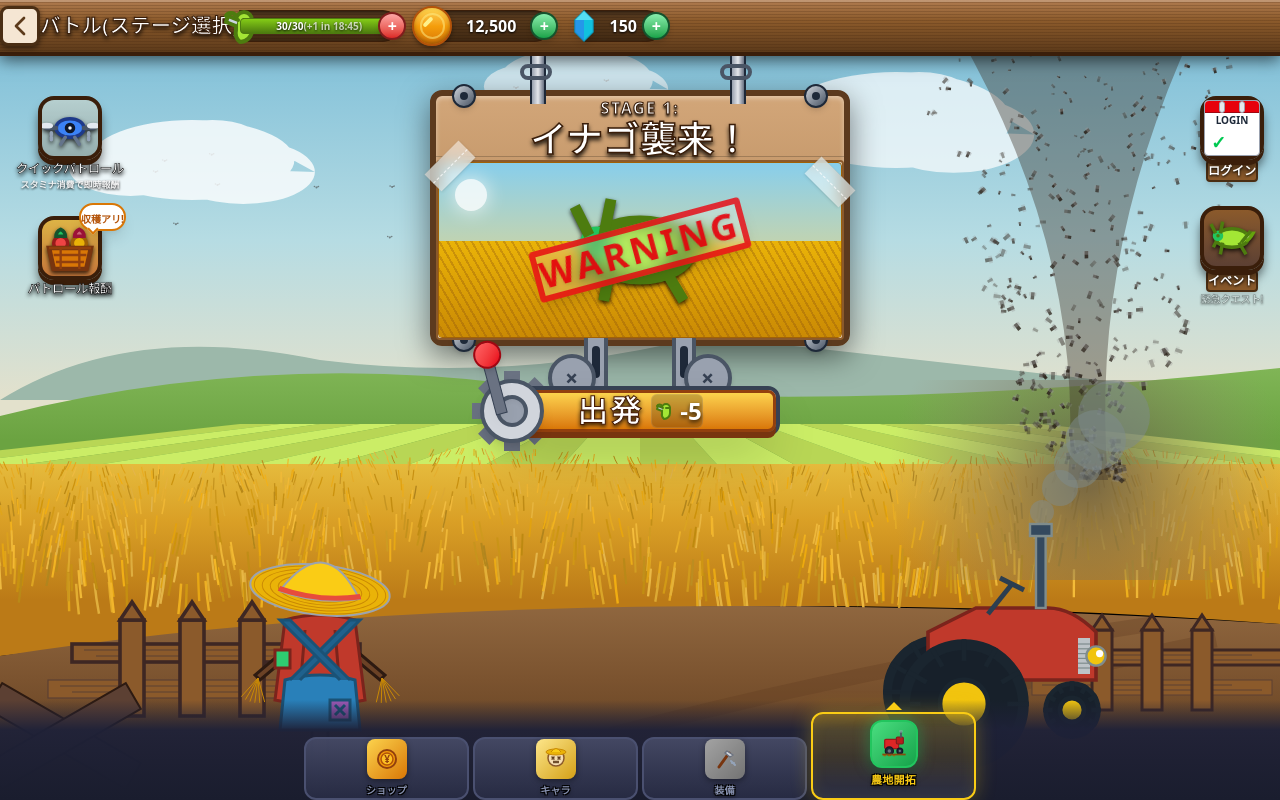
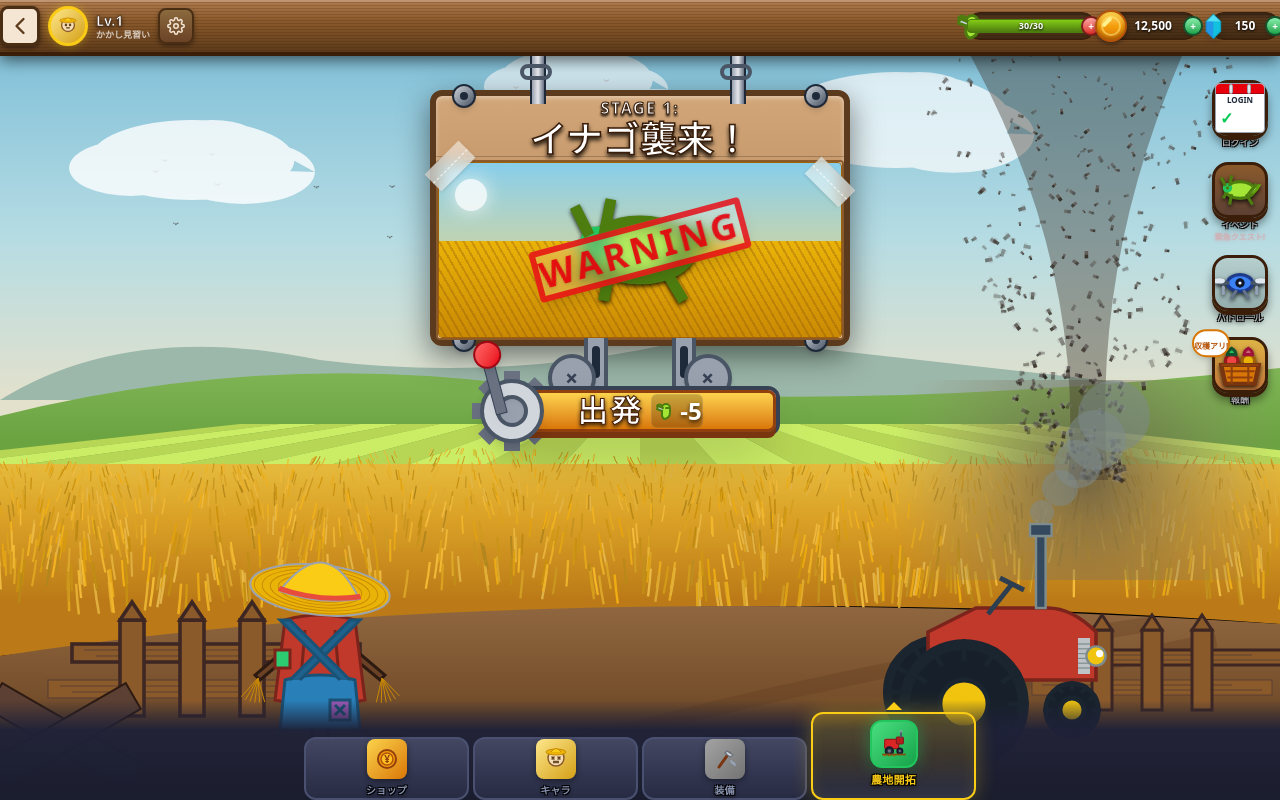
Before and after one commit to Shogo9050/-, a React (Vite) app: page / in a window 1280 px wide. Built offline with nearby package versions, Linux system fonts and the light colour scheme.

Commit message:
上部UI整理: 左上にプレイヤーアイコン・戻る・設定、右上にリソース横並び、全サイドボタンを右側に統合

```diff
--- a/src/components/Home.tsx
+++ b/src/components/Home.tsx
@@ -466,7 +466,7 @@ export const Home: React.FC<HomeProps> = ({ onStart }) => {
 
       {/* ======================= TOP BAR ======================= */}
       <div className="absolute top-0 left-0 w-full z-40">
-        <div className="relative w-full h-14 flex items-center px-4"
+        <div className="relative w-full h-14 flex items-center justify-between px-3"
           style={{
             background: 'linear-gradient(180deg, #b07c50 0%, #8b5a2b 40%, #5c3a1a 100%)',
             borderBottom: '4px solid #3a1e0a',
@@ -475,46 +475,70 @@ export const Home: React.FC<HomeProps> = ({ onStart }) => {
           {/* Wood grain overlay */}
           <div className="absolute inset-0 opacity-20 pointer-events-none" style={{ backgroundImage: 'repeating-linear-gradient(180deg, transparent, transparent 2px, #3a1e0a 2px, #3a1e0a 3px)' }} />
 
-          {/* Back btn */}
-          <button className="relative w-10 h-10 rounded-lg flex items-center justify-center shrink-0 border-[3px] border-[#4a2e14] bg-[#f5e6d3] shadow-[0_2px_5px_rgba(0,0,0,0.5)] active:translate-y-1">
-            <ChevronLeft className="text-[#5c3a1a] w-8 h-8 font-black" />
-          </button>
+          {/* ===== LEFT: Back + Player Icon + Settings ===== */}
+          <div className="flex items-center gap-2 relative z-10">
+            {/* Back btn */}
+            <button className="w-10 h-10 rounded-lg flex items-center justify-center shrink-0 border-[3px] border-[#4a2e14] bg-[#f5e6d3] shadow-[0_2px_5px_rgba(0,0,0,0.5)] active:translate-y-1">
+              <ChevronLeft className="text-[#5c3a1a] w-7 h-7" />
+            </button>
 
-          <span className="text-white font-black text-xl tracking-wide ml-4 mr-auto drop-shadow-[0_2px_2px_rgba(0,0,0,0.8)]" style={{ WebkitTextStroke: '1px #3a1e0a' }}>
-            バトル(ステージ選択)
-          </span>
+            {/* Player Level Icon */}
+            <div className="flex items-center gap-2">
+              <div className="w-10 h-10 rounded-full border-[3px] border-[#facc15] overflow-hidden flex items-center justify-center shadow-[0_0_10px_rgba(250,204,21,0.4)]"
+                style={{ background: 'linear-gradient(135deg, #fde68a, #d4a017)' }}>
+                <svg viewBox="0 0 24 24" width="22" height="22" fill="none">
+                  <circle cx="12" cy="11" r="7" fill="#f5deb3" stroke="#8b5a2b" strokeWidth="1.5" />
+                  <ellipse cx="12" cy="6" rx="9" ry="2.5" fill="#eab308" stroke="#ca8a04" strokeWidth="0.8" />
+                  <path d="M8 6Q12 0 16 6" fill="#facc15" stroke="#ca8a04" strokeWidth="0.8" />
+                  <path d="M9 10l1.5 1.5M10.5 10l-1.5 1.5" stroke="#5c3a1a" strokeWidth="1.2" strokeLinecap="round" />
+                  <path d="M13.5 10l1.5 1.5M15 10l-1.5 1.5" stroke="#5c3a1a" strokeWidth="1.2" strokeLinecap="round" />
+                  <path d="M10 14h4" stroke="#5c3a1a" strokeWidth="1.2" />
+                </svg>
+              </div>
+              <div className="flex flex-col">
+                <span className="text-white font-black text-sm leading-tight drop-shadow-[0_1px_2px_rgba(0,0,0,0.8)]" style={{ WebkitTextStroke: '0.5px #3a1e0a' }}>Lv.1</span>
+                <span className="text-white/70 text-[9px] font-bold leading-tight">かかし見習い</span>
+              </div>
+            </div>
 
-          <div className="flex gap-4 sm:gap-8 items-center mr-4">
+            {/* Settings btn */}
+            <button className="w-9 h-9 rounded-lg flex items-center justify-center shrink-0 border-2 border-[#4a2e14] shadow-[0_2px_4px_rgba(0,0,0,0.4)] active:translate-y-0.5"
+              style={{ background: 'linear-gradient(180deg, #8b6a3e, #6b4226)' }}>
+              <svg viewBox="0 0 24 24" width="18" height="18" fill="none" stroke="#f5e6d3" strokeWidth="2" strokeLinecap="round" strokeLinejoin="round">
+                <circle cx="12" cy="12" r="3" />
+                <path d="M19.4 15a1.65 1.65 0 0 0 .33 1.82l.06.06a2 2 0 0 1-2.83 2.83l-.06-.06a1.65 1.65 0 0 0-1.82-.33 1.65 1.65 0 0 0-1 1.51V21a2 2 0 0 1-4 0v-.09A1.65 1.65 0 0 0 9 19.4a1.65 1.65 0 0 0-1.82.33l-.06.06a2 2 0 0 1-2.83-2.83l.06-.06A1.65 1.65 0 0 0 4.68 15a1.65 1.65 0 0 0-1.51-1H3a2 2 0 0 1 0-4h.09A1.65 1.65 0 0 0 4.6 9a1.65 1.65 0 0 0-.33-1.82l-.06-.06a2 2 0 0 1 2.83-2.83l.06.06A1.65 1.65 0 0 0 9 4.68a1.65 1.65 0 0 0 1-1.51V3a2 2 0 0 1 4 0v.09a1.65 1.65 0 0 0 1 1.51 1.65 1.65 0 0 0 1.82-.33l.06-.06a2 2 0 0 1 2.83 2.83l-.06.06A1.65 1.65 0 0 0 19.4 9a1.65 1.65 0 0 0 1.51 1H21a2 2 0 0 1 0 4h-.09a1.65 1.65 0 0 0-1.51 1z" />
+              </svg>
+            </button>
+          </div>
+
+          {/* ===== RIGHT: Resources ===== */}
+          <div className="flex gap-3 items-center relative z-10">
             {/* Stamina */}
-            <div className="relative flex items-center bg-black/40 rounded-r-full h-8 min-w-[160px] border border-[#3a1e0a] shadow-[inset_0_2px_5px_rgba(0,0,0,0.5)]">
-              {/* Protruding Icon */}
-              <div className="absolute -left-6 w-12 h-12">
-                <WateringCanIcon />
-              </div>
-              {/* Bar area */}
-              <div className="ml-8 w-full pr-8 py-1">
-                <div className="w-full h-4 bg-black/60 rounded-sm border border-[#4d7c0f] overflow-hidden relative">
+            <div className="relative flex items-center bg-black/40 rounded-full h-7 min-w-[130px] border border-[#3a1e0a] shadow-[inset_0_2px_4px_rgba(0,0,0,0.5)]">
+              <div className="absolute -left-4 w-9 h-9"><WateringCanIcon /></div>
+              <div className="ml-6 w-full pr-7 py-0.5">
+                <div className="w-full h-3.5 bg-black/60 rounded-sm border border-[#4d7c0f] overflow-hidden relative">
                   <div className="absolute left-0 top-0 h-full w-full bg-gradient-to-b from-[#84cc16] to-[#4d7c0f]" />
-                  <div className="absolute inset-0 flex items-center justify-center text-[10px] font-black text-white drop-shadow-[0_1px_1px_rgba(0,0,0,1)]">
-                    30/30 <span className="opacity-70 ml-1">(+1 in 18:45)</span>
+                  <div className="absolute inset-0 flex items-center justify-center text-[9px] font-black text-white drop-shadow-[0_1px_1px_rgba(0,0,0,1)]">
+                    30/30
                   </div>
                 </div>
               </div>
-              <button className="absolute -right-2 w-7 h-7 bg-gradient-to-b from-[#fca5a5] to-[#dc2626] rounded-full border-2 border-[#7f1d1d] flex items-center justify-center text-white font-black shadow-md hover:scale-110 pb-0.5">+</button>
+              <button className="absolute -right-1.5 w-5 h-5 bg-gradient-to-b from-[#fca5a5] to-[#dc2626] rounded-full border-2 border-[#7f1d1d] flex items-center justify-center text-white text-[10px] font-black shadow-sm">+</button>
             </div>
 
             {/* Gold */}
-            <div className="relative flex items-center bg-black/40 rounded-r-full h-8 min-w-[120px] border border-[#3a1e0a] shadow-[inset_0_2px_5px_rgba(0,0,0,0.5)]">
-              <div className="absolute -left-5 w-10 h-10"><GoldIcon /></div>
-              <div className="ml-6 w-full text-center pr-4 text-white font-black drop-shadow-[0_1px_1px_rgba(0,0,0,1)]">12,500</div>
-              <button className="absolute -right-2 w-7 h-7 bg-gradient-to-b from-[#86efac] to-[#16a34a] rounded-full border-2 border-[#14532d] flex items-center justify-center text-white font-black shadow-md hover:scale-110 pb-0.5">+</button>
+            <div className="relative flex items-center bg-black/40 rounded-full h-7 min-w-[90px] border border-[#3a1e0a] shadow-[inset_0_2px_4px_rgba(0,0,0,0.5)]">
+              <div className="absolute -left-3.5 w-8 h-8"><GoldIcon /></div>
+              <div className="ml-5 w-full text-center pr-3 text-white font-black text-xs drop-shadow-[0_1px_1px_rgba(0,0,0,1)]">12,500</div>
+              <button className="absolute -right-1.5 w-5 h-5 bg-gradient-to-b from-[#86efac] to-[#16a34a] rounded-full border-2 border-[#14532d] flex items-center justify-center text-white text-[10px] font-black shadow-sm">+</button>
             </div>
 
             {/* Gem */}
-            <div className="relative flex items-center bg-black/40 rounded-r-full h-8 min-w-[80px] border border-[#3a1e0a] shadow-[inset_0_2px_5px_rgba(0,0,0,0.5)] hidden sm:flex">
-              <div className="absolute -left-5 w-10 h-10"><GemIcon /></div>
-              <div className="ml-6 w-full text-center pr-4 text-white font-black drop-shadow-[0_1px_1px_rgba(0,0,0,1)]">150</div>
-              <button className="absolute -right-2 w-7 h-7 bg-gradient-to-b from-[#86efac] to-[#16a34a] rounded-full border-2 border-[#14532d] flex items-center justify-center text-white font-black shadow-md hover:scale-110 pb-0.5">+</button>
+            <div className="relative flex items-center bg-black/40 rounded-full h-7 min-w-[70px] border border-[#3a1e0a] shadow-[inset_0_2px_4px_rgba(0,0,0,0.5)]">
+              <div className="absolute -left-3.5 w-8 h-8"><GemIcon /></div>
+              <div className="ml-5 w-full text-center pr-3 text-white font-black text-xs drop-shadow-[0_1px_1px_rgba(0,0,0,1)]">150</div>
+              <button className="absolute -right-1.5 w-5 h-5 bg-gradient-to-b from-[#86efac] to-[#16a34a] rounded-full border-2 border-[#14532d] flex items-center justify-center text-white text-[10px] font-black shadow-sm">+</button>
             </div>
           </div>
         </div>
@@ -527,65 +551,55 @@ export const Home: React.FC<HomeProps> = ({ onStart }) => {
         <div className="absolute top-16 left-1/2 translate-x-[80px] w-8 h-4 border-4 border-gray-600 rounded-full bg-transparent" />
       </div>
 
-      {/* ======================= SIDE BUTTONS ======================= */}
-      <div className="absolute left-4 top-24 z-30 flex flex-col gap-6">
+      {/* ======================= RIGHT SIDE BUTTONS (All consolidated) ======================= */}
+      <div className="absolute right-3 top-20 z-30 flex flex-col gap-3">
+        {/* Login */}
         <div className="group cursor-pointer flex flex-col items-center">
-          <div className="w-16 h-16 rounded-2xl p-2 bg-gradient-to-b from-[#a3c2c2] to-[#7a9999] border-4 border-[#3a1e0a] shadow-[0_5px_0_#3a1e0a,_0_10px_10px_rgba(0,0,0,0.5)] relative overflow-hidden active:translate-y-1 active:shadow-[0_0px_0_#3a1e0a]">
+          <div className="relative w-14 h-14 rounded-2xl p-2.5 bg-gradient-to-b from-[#e2e8f0] to-[#cbd5e1] border-3 border-[#3a1e0a] shadow-[0_4px_0_#3a1e0a,_0_8px_8px_rgba(0,0,0,0.4)] active:translate-y-1 active:shadow-[0_0px_0_#3a1e0a]">
+            <div className="w-full h-full bg-white rounded border border-gray-400 relative">
+              <div className="w-full h-2.5 bg-red-600 rounded-t border-b border-red-800 flex justify-evenly items-center">
+                <div className="w-1 h-2.5 bg-gray-200 rounded-full -mt-1.5 border border-gray-400" />
+                <div className="w-1 h-2.5 bg-gray-200 rounded-full -mt-1.5 border border-gray-400" />
+              </div>
+              <div className="text-[8px] font-black text-center mt-0.5 text-gray-800">LOGIN</div>
+              <div className="absolute mt-0 left-1 text-green-500 font-black text-base">✓</div>
+            </div>
+          </div>
+          <span className="game-text text-[9px] mt-1" style={{ color: '#d4d4d8' }}>ログイン</span>
+        </div>
+
+        {/* Event */}
+        <div className="group cursor-pointer flex flex-col items-center">
+          <div className="w-14 h-14 rounded-2xl p-1.5 bg-gradient-to-b from-[#8b5a2b] to-[#5c4033] border-3 border-[#3a1e0a] shadow-[0_4px_0_#3a1e0a,_0_8px_8px_rgba(0,0,0,0.4)] relative active:translate-y-1 active:shadow-[0_0px_0_#3a1e0a]">
+            <GrasshopperIcon />
+          </div>
+          <span className="game-text text-[9px] mt-1" style={{ color: '#d4d4d8' }}>イベント</span>
+          <motion.div animate={{ opacity: [1, 0.4, 1] }} transition={{ duration: 1, repeat: Infinity }} className="text-[8px] font-black" style={{ color: '#f87171', textShadow: '0 0 4px rgba(255,0,0,0.5)' }}>
+            緊急クエスト!
+          </motion.div>
+        </div>
+
+        {/* Quick Patrol */}
+        <div className="group cursor-pointer flex flex-col items-center">
+          <div className="w-14 h-14 rounded-2xl p-1.5 bg-gradient-to-b from-[#a3c2c2] to-[#7a9999] border-3 border-[#3a1e0a] shadow-[0_4px_0_#3a1e0a,_0_8px_8px_rgba(0,0,0,0.4)] relative overflow-hidden active:translate-y-1 active:shadow-[0_0px_0_#3a1e0a]">
             <div className="absolute inset-0 bg-white/20" />
             <DroneIcon />
           </div>
-          <div className="mt-4 text-center">
-            <div className="text-white font-black text-[12px] drop-shadow-[0_2px_2px_rgba(0,0,0,1)]" style={{ WebkitTextStroke: '0.5px #000' }}>クイックパトロール</div>
-            <div className="text-white/90 font-bold text-[9px] drop-shadow-[0_1px_1px_rgba(0,0,0,1)]">スタミナ消費で即時報酬</div>
-          </div>
+          <span className="game-text text-[9px] mt-1" style={{ color: '#d4d4d8' }}>パトロール</span>
         </div>
 
-        <div className="group cursor-pointer flex flex-col items-center mt-2">
+        {/* Patrol Reward */}
+        <div className="group cursor-pointer flex flex-col items-center">
           <div className="relative">
-            <div className="w-16 h-16 rounded-2xl p-2 bg-gradient-to-b from-[#d4a017] to-[#b45309] border-4 border-[#3a1e0a] shadow-[0_5px_0_#3a1e0a,_0_10px_10px_rgba(0,0,0,0.5)] relative overflow-hidden active:translate-y-1 active:shadow-[0_0px_0_#3a1e0a]">
+            <div className="w-14 h-14 rounded-2xl p-1.5 bg-gradient-to-b from-[#d4a017] to-[#b45309] border-3 border-[#3a1e0a] shadow-[0_4px_0_#3a1e0a,_0_8px_8px_rgba(0,0,0,0.4)] relative overflow-hidden active:translate-y-1 active:shadow-[0_0px_0_#3a1e0a]">
               <div className="absolute inset-0 bg-white/20" />
               <BasketIcon />
             </div>
-            {/* Badge */}
-            <motion.div animate={{ y: [-3, 3, -3] }} transition={{ repeat: Infinity, duration: 2 }} className="absolute -top-3 -right-6 bg-white border-2 border-[#d97706] rounded-full px-2 py-0.5 z-10 shadow-lg">
-              <span className="text-[#b45309] font-black text-[10px]">収穫アリ!</span>
-              <div className="absolute -bottom-1 left-2 w-2 h-2 bg-white border-b-2 border-r-2 border-[#d97706] rotate-45" />
+            <motion.div animate={{ y: [-2, 2, -2] }} transition={{ repeat: Infinity, duration: 1.5 }} className="absolute -top-2 -left-5 bg-white border-2 border-[#d97706] rounded-full px-1.5 py-0.5 z-10 shadow-md">
+              <span className="text-[#b45309] font-black text-[8px]">収穫アリ!</span>
             </motion.div>
           </div>
-          <div className="mt-4 text-center">
-            <div className="text-white font-black text-[12px] drop-shadow-[0_2px_2px_rgba(0,0,0,1)]" style={{ WebkitTextStroke: '0.5px #000' }}>パトロール報酬</div>
-          </div>
-        </div>
-      </div>
-
-      <div className="absolute right-4 top-24 z-30 flex flex-col gap-6">
-        <div className="group cursor-pointer flex flex-col items-center">
-          <div className="relative w-16 h-16 rounded-2xl p-3 bg-gradient-to-b from-[#e2e8f0] to-[#cbd5e1] border-4 border-[#3a1e0a] shadow-[0_5px_0_#3a1e0a,_0_10px_10px_rgba(0,0,0,0.5)] active:translate-y-1 active:shadow-[0_0px_0_#3a1e0a]">
-            {/* Calendar graphic */}
-            <div className="w-full h-full bg-white rounded border border-gray-400 relative">
-              <div className="w-full h-3 bg-red-600 rounded-t border-b border-red-800 flex justify-evenly items-center">
-                <div className="w-1.5 h-3 bg-gray-200 rounded-full -mt-2 border border-gray-400" />
-                <div className="w-1.5 h-3 bg-gray-200 rounded-full -mt-2 border border-gray-400" />
-              </div>
-              <div className="text-[10px] font-black text-center mt-0.5 text-gray-800">LOGIN</div>
-              <div className="absolute mt-1 left-1.5 text-green-500 font-black text-lg">✓</div>
-            </div>
-          </div>
-          <div className="mt-4 rounded bg-[#8b5a2b] border-2 border-[#4a2e14] px-4 py-0.5 shadow-md">
-            <div className="text-white font-black text-[12px] drop-shadow-[0_1px_1px_rgba(0,0,0,1)]">ログイン</div>
-          </div>
-        </div>
-
-        <div className="group cursor-pointer flex flex-col items-center mt-2">
-          <div className="w-16 h-16 rounded-2xl p-2 bg-gradient-to-b from-[#8b5a2b] to-[#5c4033] border-4 border-[#3a1e0a] shadow-[0_5px_0_#3a1e0a,_0_10px_10px_rgba(0,0,0,0.5)] relative active:translate-y-1 active:shadow-[0_0px_0_#3a1e0a]">
-            <GrasshopperIcon />
-          </div>
-          <div className="mt-4 rounded bg-[#8b5a2b] border-2 border-[#4a2e14] px-4 py-0.5 shadow-md">
-            <div className="text-white font-black text-[12px] drop-shadow-[0_1px_1px_rgba(0,0,0,1)]">イベント</div>
-          </div>
-          <motion.div animate={{ opacity: [1, 0.4, 1] }} transition={{ duration: 1, repeat: Infinity }} className="text-white font-black text-[10px] mt-1 drop-shadow-[0_1px_1px_rgba(0,0,0,1)]" style={{ WebkitTextStroke: '0.5px #000' }}>
-            緊急クエスト!
-          </motion.div>
+          <span className="game-text text-[9px] mt-1" style={{ color: '#d4d4d8' }}>報酬</span>
         </div>
       </div>
 
@@ -816,6 +830,6 @@ export const Home: React.FC<HomeProps> = ({ onStart }) => {
           </div>
         </div>
       </div>
-    </div>
+    </div >
   );
 };
```
